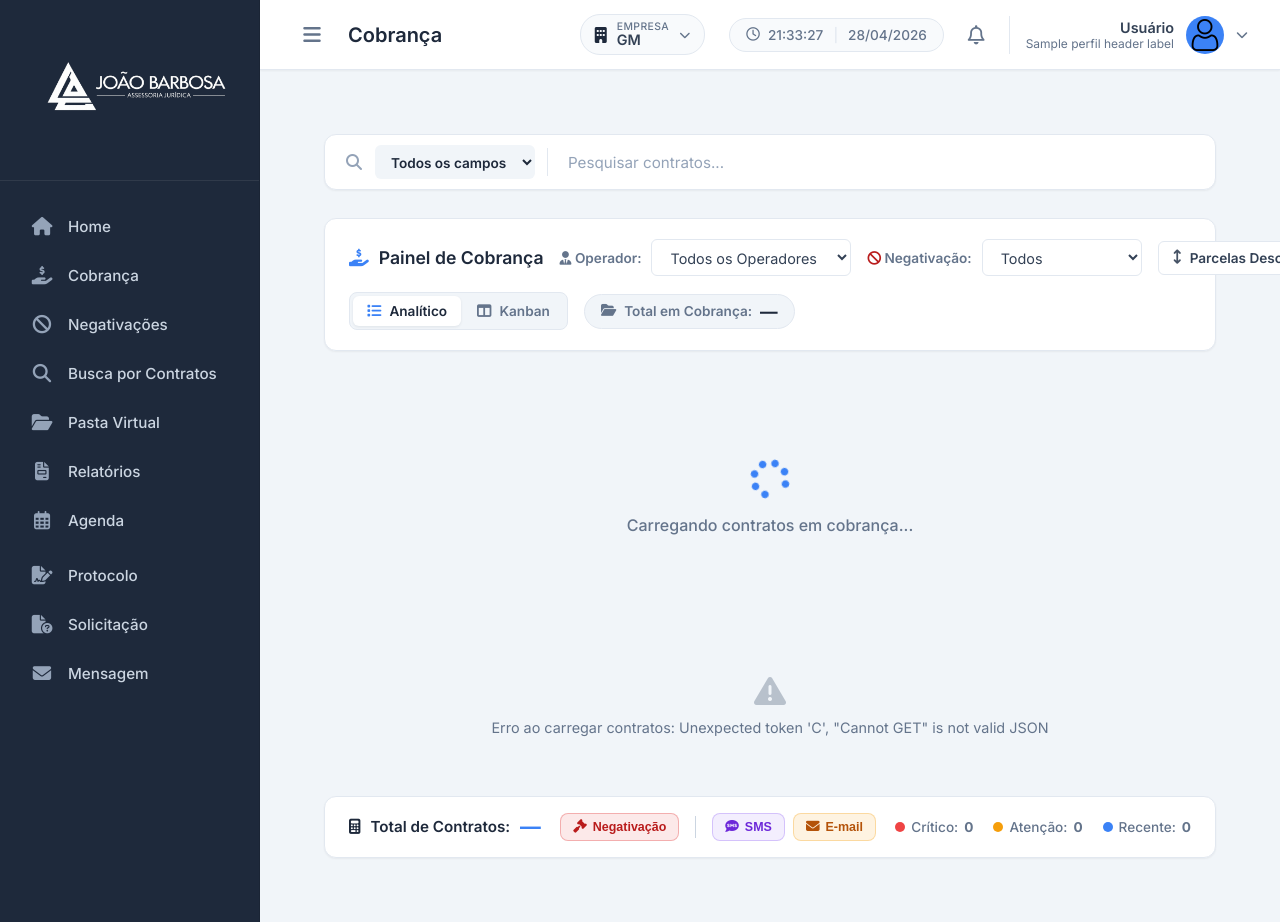
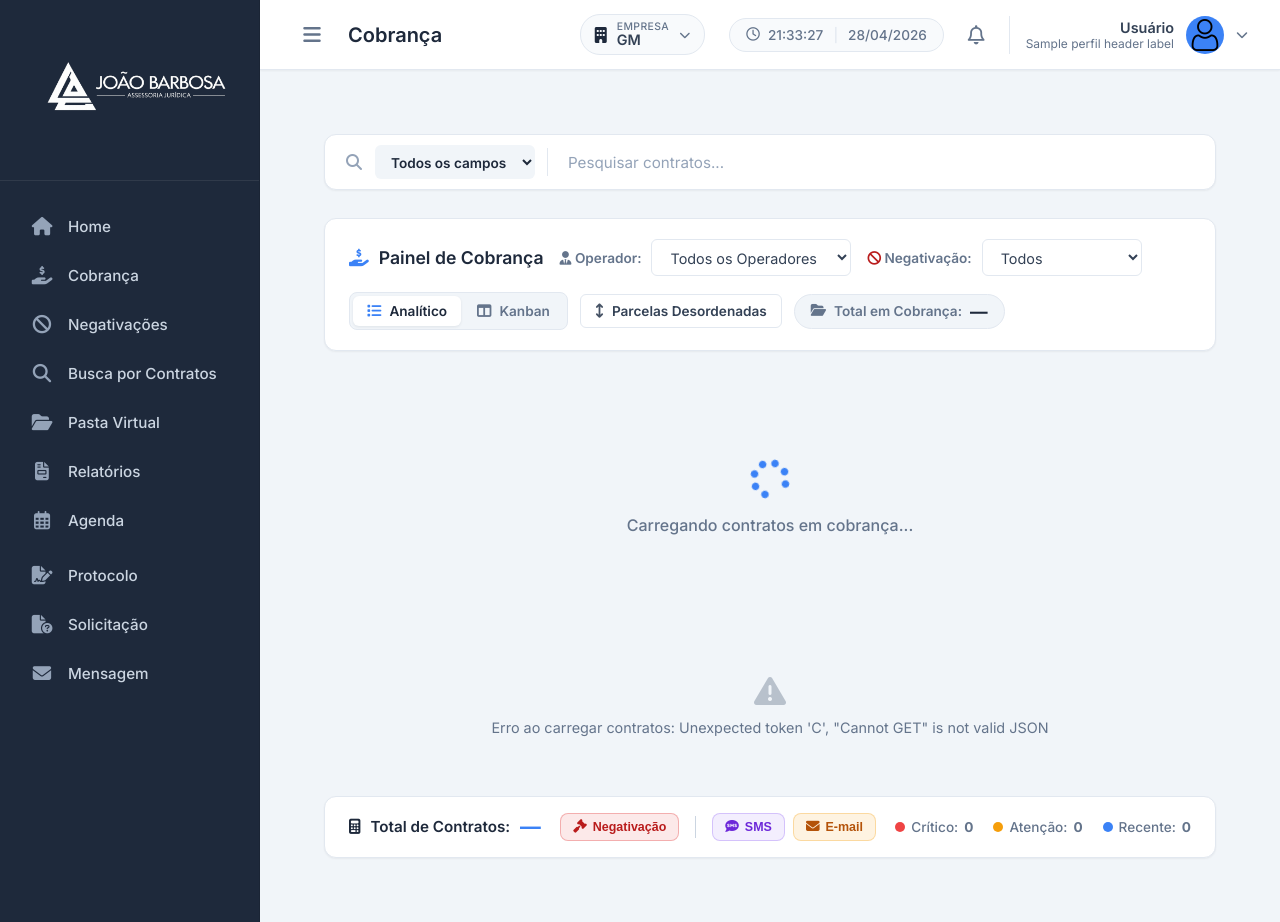
Before and after one commit to FlavioHSB-Prottus/Prototipo-SAJ, a Python web app: template templates/cobranca.html in a window 1280 px wide. Run offline with Jinja, Linux system fonts and the light colour scheme; the template is opened without the code that fills it: most values are stand-ins (such as "Sample title", 1, 10 or a date in 2020).

Commit message:
Refactor toolbar layout and enhance functionality in cobranca page
- Introduced a new flex layout for the right toolbar, improving alignment and spacing of elements.
- Moved the "Parcelas Desordenadas" button into the new toolbar-right-tools class for better organization.
- Updated CSS styles to support the new layout and maintain visual consistency.

```diff
--- a/static/cobranca.css
+++ b/static/cobranca.css
@@ -121,6 +121,15 @@
     justify-content: space-between;
     flex-wrap: wrap;
     gap: 16px;
+}
+
+/* Analítico/Kanban + Parcelas desordenadas + KPI na mesma linha */
+.toolbar-right-tools {
+    display: flex;
+    align-items: center;
+    flex-wrap: wrap;
+    gap: 12px;
+    flex-shrink: 0;
 }
 
 .toolbar-left {
@@ -229,6 +238,7 @@
     opacity: 0.9;
 }
 
+/* Legado: mantido vazio se algo referenciar .toolbar-right */
 .toolbar-right {
     display: flex;
     align-items: center;
@@ -640,9 +650,9 @@
         align-items: flex-start;
     }
 
-    .toolbar-right {
+    .toolbar-right-tools {
         width: 100%;
-        justify-content: flex-end;
+        justify-content: flex-start;
     }
 
     .expand-grid {
--- a/templates/cobranca.html
+++ b/templates/cobranca.html
@@ -48,13 +48,8 @@
                     <option value="ativo">Ativo</option>
                 </select>
             </div>
-            <div class="operador-filter parcelas-desordenadas-wrap">
-                <button type="button" id="btnParcelasDesordenadas" class="btn-parcelas-desordenadas" title="Exibir somente contratos com parcela em aberto anterior a uma parcela já paga">
-                    <i class="fa-solid fa-arrows-up-down"></i> Parcelas Desordenadas
-                </button>
-            </div>
         </div>
-        <div class="toolbar-right">
+        <div class="toolbar-right-tools">
             <div class="view-toggle" role="group" aria-label="Alternar layout">
                 <button type="button" class="view-toggle-btn active" data-view="analitico" id="btnViewAnalitico">
                     <i class="fa-solid fa-list"></i>
@@ -63,6 +58,11 @@
                 <button type="button" class="view-toggle-btn" data-view="kanban" id="btnViewKanban">
                     <i class="fa-solid fa-table-columns"></i>
                     <span>Kanban</span>
+                </button>
+            </div>
+            <div class="parcelas-desordenadas-wrap">
+                <button type="button" id="btnParcelasDesordenadas" class="btn-parcelas-desordenadas" title="Exibir somente contratos com parcela em aberto anterior a uma parcela já paga">
+                    <i class="fa-solid fa-arrows-up-down"></i> Parcelas Desordenadas
                 </button>
             </div>
             <div class="toolbar-kpi">
```
